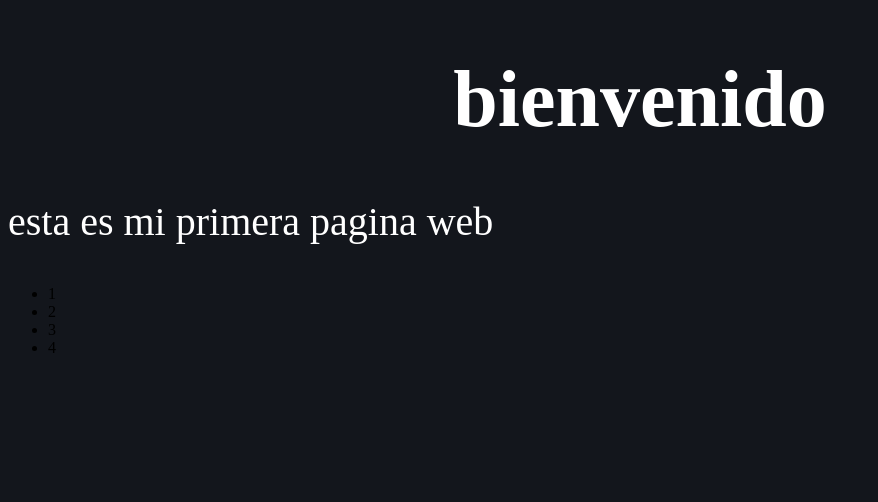
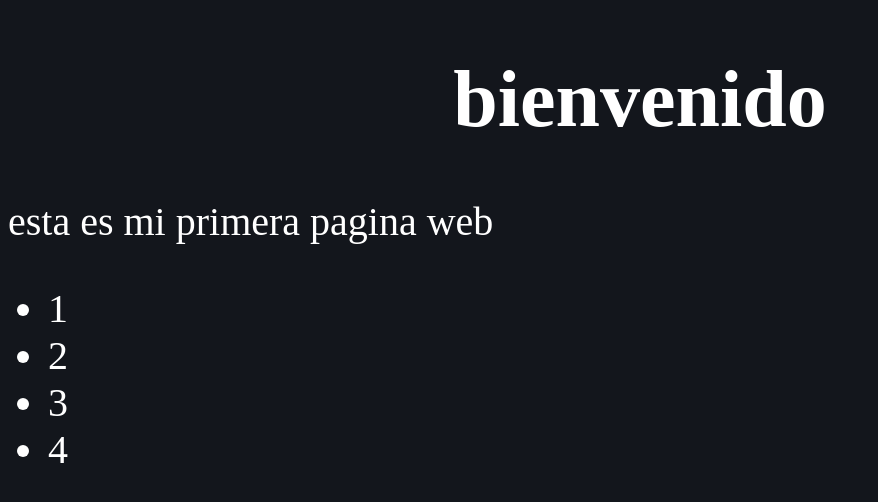
Before and after one commit to aaronmisael123/prueba_git, a plain HTML site: page index.html in a window 1280 px wide. Shown: the whole page, without its empty margins (0-878 px from the left). Drawn offline with Linux system fonts and the light colour scheme.

Commit message:
tambien agrege

```diff
--- a/main.css
+++ b/main.css
@@ -13,3 +13,7 @@ p{
     font-size: 40px;
 
 }
+ul li{
+    color: #fff;
+    font-size: 40px;
+}
```
